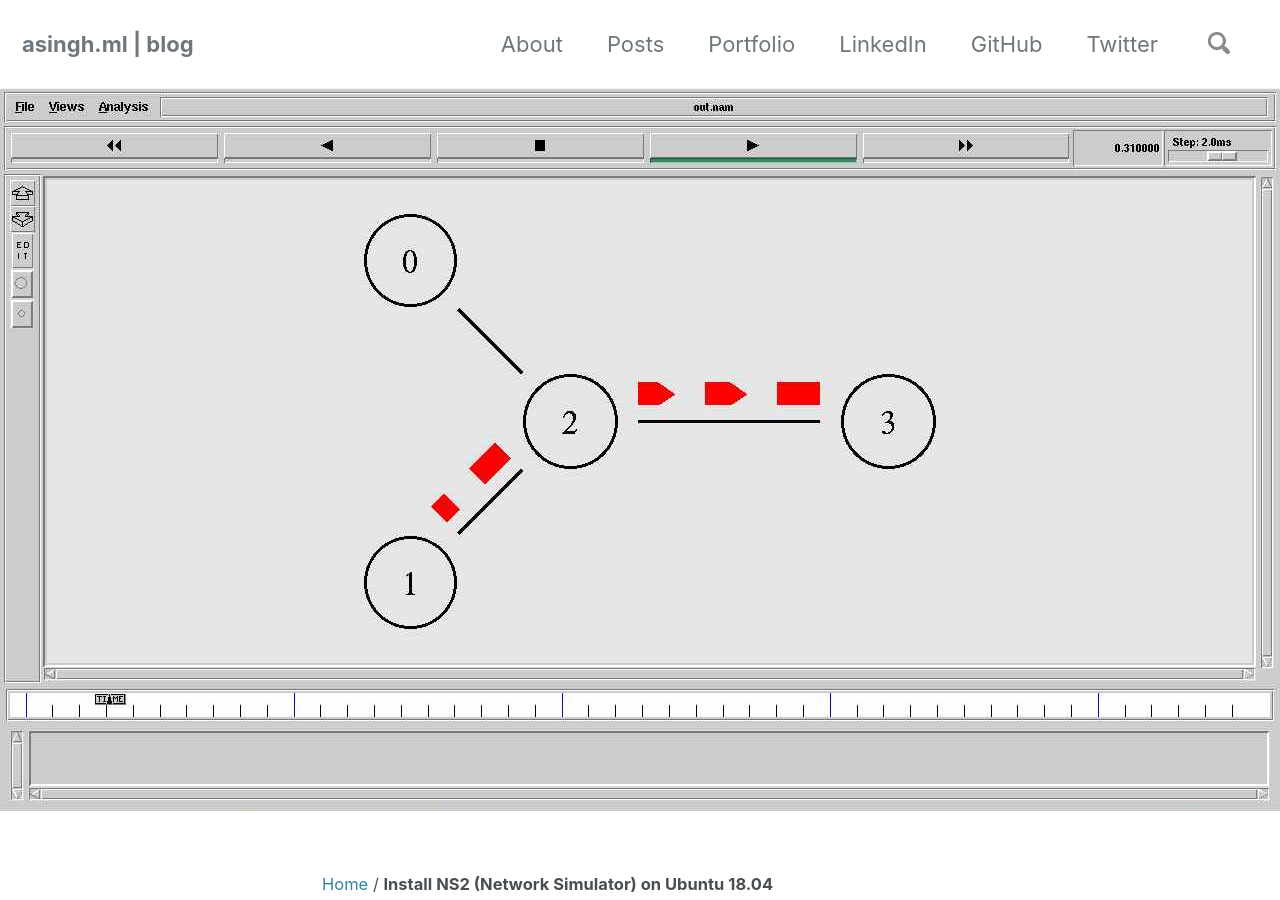
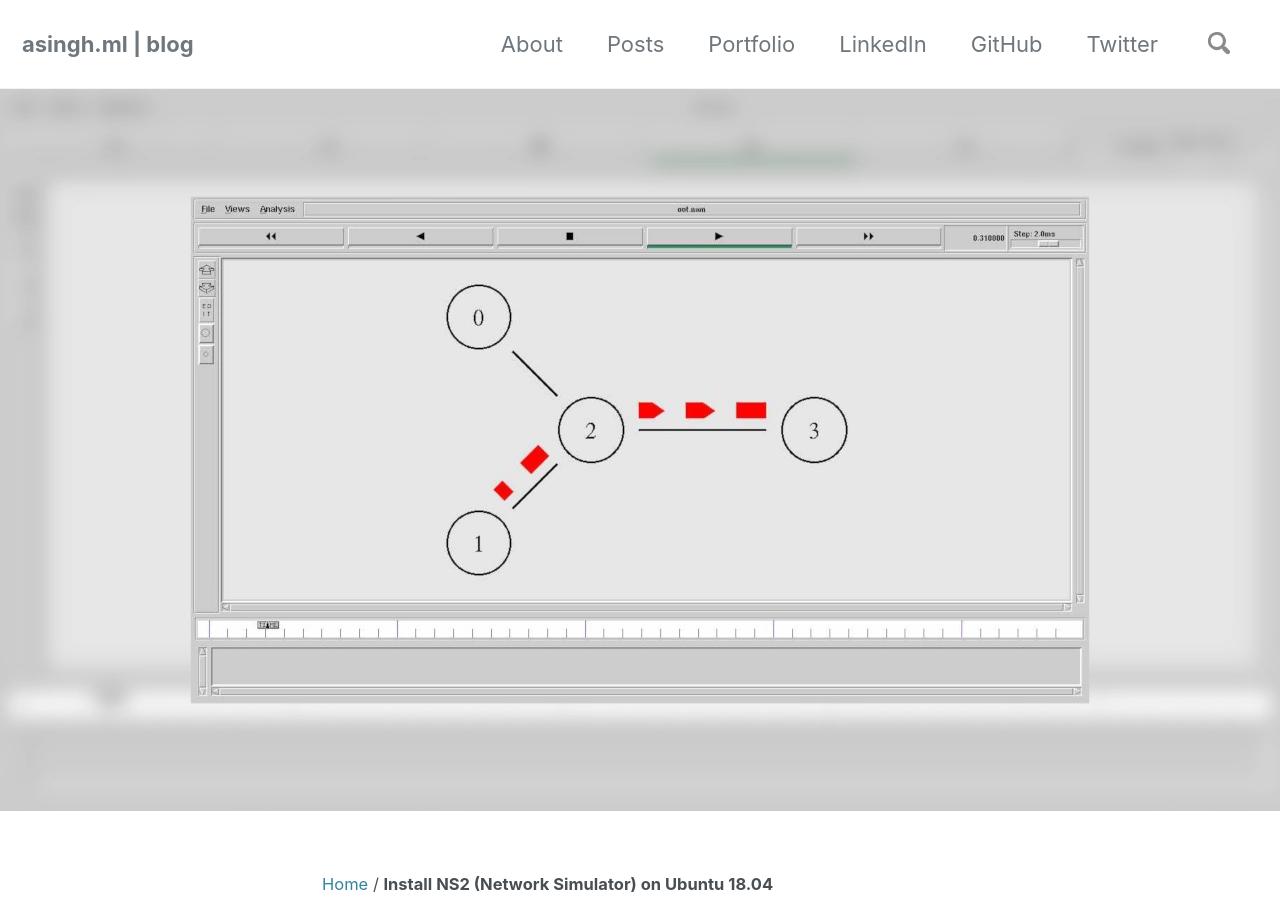
Before and after one commit to cseas/cseas.github.io, a Jekyll site: the page built from _posts/2018-11-11-ns2.md, in a window 1280 px wide and 900 px high. Built offline with Jekyll 4.4.1, drawn with Linux system fonts in a browser that asks for light colours; cached includes are drawn as plain includes; nearby versions of some CDN libraries; emoji names are drawn with the system emoji font.

Commit message:
Update header image

```diff
--- a/_posts/2018-11-11-ns2.md
+++ b/_posts/2018-11-11-ns2.md
@@ -5,7 +5,7 @@
 toc_sticky: true
 title: Install NS2 (Network Simulator) on Ubuntu 18.04
 header:
-  image: /assets/images/ns2/ns2-header.jpg
+  image: /assets/images/ns2/ns2-header.webp
   teaser: /assets/images/ns2/ns2-teaser.jpg
 excerpt: NS2 is an open-source simulation tool that runs on Linux. It is a discreet event simulator targeted at networking research.
 
```
Also changed, not shown: assets/images/ns2/ns2-header.webp (added), assets/images/ns2/ns2-headerbkp.jpg (renamed from assets/images/ns2/ns2-header.jpg).
